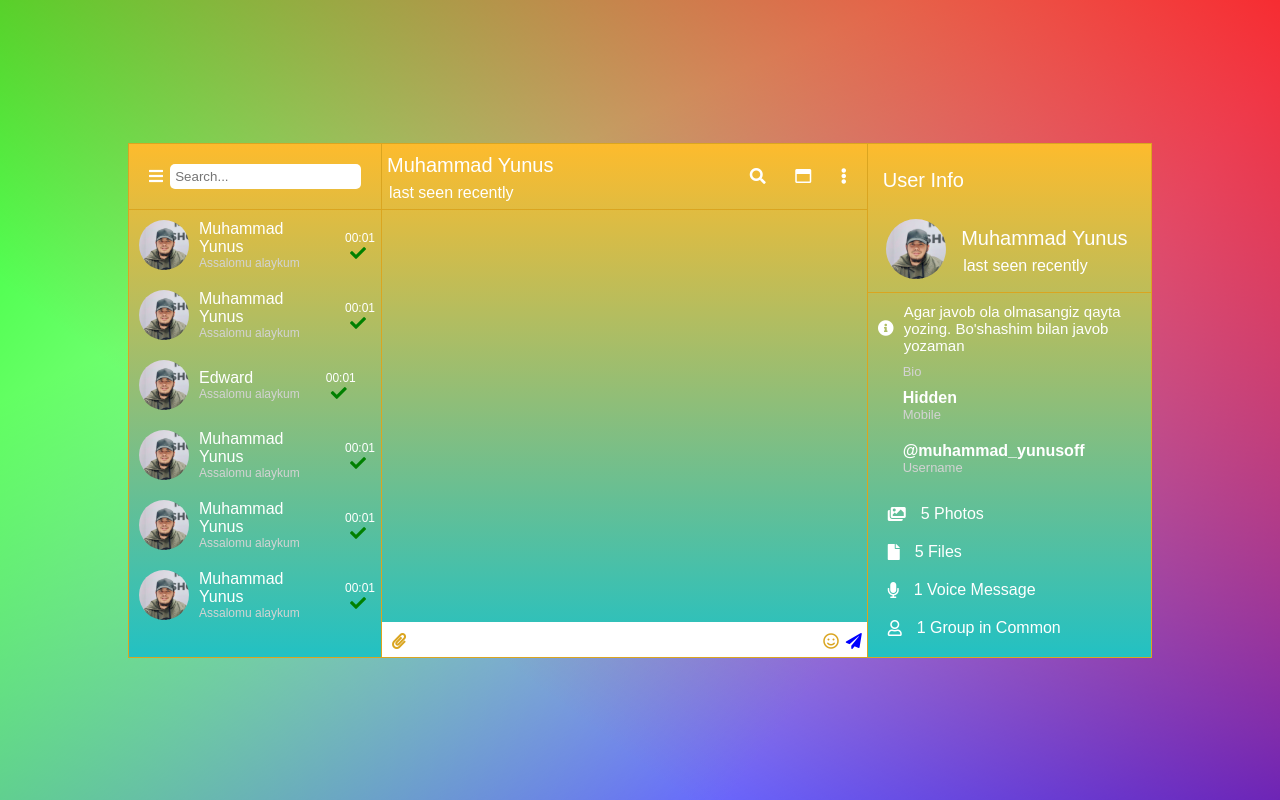
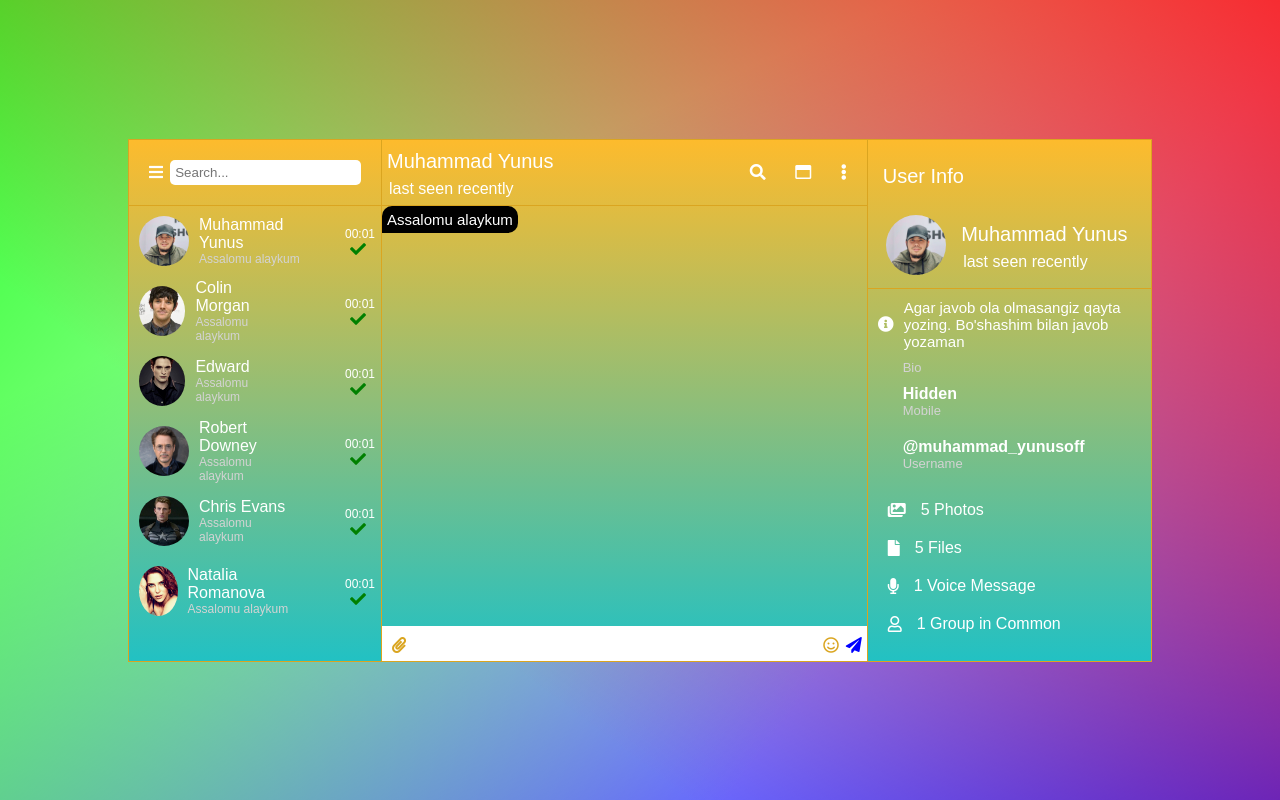
Before and after one commit to King-Leo-As/Telegram, a plain HTML site: page index.html in a window 1280 px wide. Drawn offline with Linux system fonts and the light colour scheme.

Commit message:
updated
updated

```diff
--- a/css/style.css
+++ b/css/style.css
@@ -4,6 +4,41 @@
     list-style: none;
     box-sizing: border-box;
 }
+
+::-webkit-scrollbar {
+  width: 2px;
+  height: 2px;
+}
+::-webkit-scrollbar-button {
+  width: 0px;
+  height: 0px;
+}
+::-webkit-scrollbar-thumb {
+  background: #e1e1e1;
+  border: 0px none #ffffff;
+  border-radius: 50px;
+}
+::-webkit-scrollbar-thumb:hover {
+  background: #ffffff;
+}
+::-webkit-scrollbar-thumb:active {
+  background: #000000;
+}
+::-webkit-scrollbar-track {
+  background: #666666;
+  border: 0px none #ffffff;
+  border-radius: 50px;
+}
+::-webkit-scrollbar-track:hover {
+  background: #666666;
+}
+::-webkit-scrollbar-track:active {
+  background: #333333;
+}
+::-webkit-scrollbar-corner {
+  background: transparent;
+}
+
 body{
     height: 100vh;
     font-family: sans-serif;
@@ -43,14 +78,23 @@ body{
     border-radius: 5px;
     color: goldenrod;
 }
+.contact-list{
+    overflow-y: scroll;
+}
 .contact-item{
     display: flex;
     align-items: center;
+    justify-content: space-between;
 }
 .profile-photo{
     width: 50px;
+    height: 50px;
     margin: 10px;
     border-radius: 50%;
+    object-fit: cover;
+}
+.x{
+    margin-right: 30px;
 }
 .contact-item__content-text{
     font-size: 12px;
@@ -98,6 +142,21 @@ body{
 .message-form{
     position: relative;
 
+}
+.main-list{
+    height: 420px;
+    overflow-y: scroll;
+}
+.main-chat{
+    display: flex;
+    width: fit-content;
+    max-width: 300px;
+    font-size: 15px;
+    word-break: break-word;
+    padding: 5px;
+    background-color: black;
+    border-radius: 10px;
+    border-bottom-left-radius: 0px;
 }
 .message-input{
     width: 100%;
--- a/index.html
+++ b/index.html
@@ -30,9 +30,42 @@
                         </div>
                     </li>
                     <li class="contact-item">
-                        <img src="./img/profile photo of MYunus.jpg" alt="profile photo" class="profile-photo">
-                        <div class="contact-item__content">
-                            <p>Muhammad Yunus</p>
+                        <img src="./img/Colin-Morgan-300x400.jpg" alt="profile photo" class="profile-photo">
+                        <div class="contact-item__content x">
+                            <p>Colin Morgan</p>
+                            <p class="contact-item__content-text">Assalomu alaykum</p>
+                        </div>
+                        <div class="check-bla">
+                            <p class="time">00:01</p>
+                            <i class="fas fa-check check"></i>
+                        </div>
+                    </li>
+                    <li class="contact-item ">
+                        <img src="./img/Edward-376194_429619737081258_1836140990_n.jpg" alt="profile photo" class="profile-photo">
+                        <div class="contact-item__content x">
+                            <p>Edward</p>
+                            <p class="contact-item__content-text">Assalomu alaykum</p>
+                        </div>
+                        <div class="check-bla">
+                            <p class="time">00:01</p>
+                            <i class="fas fa-check check"></i>
+                        </div>
+                    </li>
+                    <li class="contact-item ">
+                        <img src="./img/Robert-Downey-Jr.jpg" alt="profile photo" class="profile-photo">
+                        <div class="contact-item__content x">
+                            <p>Robert Downey</p>
+                            <p class="contact-item__content-text">Assalomu alaykum</p>
+                        </div>
+                        <div class="check-bla">
+                            <p class="time">00:01</p>
+                            <i class="fas fa-check check"></i>
+                        </div>
+                    </li>
+                    <li class="contact-item ">
+                        <img src="./img/Steve_Rogers_2.jpg" alt="profile photo" class="profile-photo">
+                        <div class="contact-item__content x">
+                            <p>Chris Evans</p>
                             <p class="contact-item__content-text">Assalomu alaykum</p>
                         </div>
                         <div class="check-bla">
@@ -41,42 +74,9 @@
                         </div>
                     </li>
                     <li class="contact-item">
-                        <img src="./img/profile photo of MYunus.jpg" alt="profile photo" class="profile-photo">
-                        <div class="contact-item__content">
-                            <p>Edward</p>
-                            <p class="contact-item__content-text">Assalomu alaykum</p>
-                        </div>
-                        <div class="check-bla">
-                            <p class="time">00:01</p>
-                            <i class="fas fa-check check"></i>
-                        </div>
-                    </li>
-                    <li class="contact-item">
-                        <img src="./img/profile photo of MYunus.jpg" alt="profile photo" class="profile-photo">
-                        <div class="contact-item__content">
-                            <p>Muhammad Yunus</p>
-                            <p class="contact-item__content-text">Assalomu alaykum</p>
-                        </div>
-                        <div class="check-bla">
-                            <p class="time">00:01</p>
-                            <i class="fas fa-check check"></i>
-                        </div>
-                    </li>
-                    <li class="contact-item">
-                        <img src="./img/profile photo of MYunus.jpg" alt="profile photo" class="profile-photo">
-                        <div class="contact-item__content">
-                            <p>Muhammad Yunus</p>
-                            <p class="contact-item__content-text">Assalomu alaykum</p>
-                        </div>
-                        <div class="check-bla">
-                            <p class="time">00:01</p>
-                            <i class="fas fa-check check"></i>
-                        </div>
-                    </li>
-                    <li class="contact-item">
-                        <img src="./img/profile photo of MYunus.jpg" alt="profile photo" class="profile-photo">
-                        <div class="contact-item__content">
-                            <p>Muhammad Yunus</p>
+                        <img src="./img/yMFQVWP.jpg" alt="profile photo" class="profile-photo">
+                        <div class="contact-item__content x">
+                            <p>Natalia Romanova</p>
                             <p class="contact-item__content-text">Assalomu alaykum</p>
                         </div>
                         <div class="check-bla">
@@ -101,8 +101,8 @@
                 </div>
             </nav>
             <div class="message-main">
-                <ul>
-                    <li></li>
+                <ul class="main-list">
+                    <li class="main-chat">Assalomu alaykum</li>
                 </ul>
                 <form class="message-form">
                     <input type="text" class="message-input">
```
Also changed, not shown: img/Colin-Morgan-300x400.jpg (added), img/Robert-Downey-Jr.jpg (added), img/Steve_Rogers_2.jpg (added), img/yMFQVWP.jpg (added).
